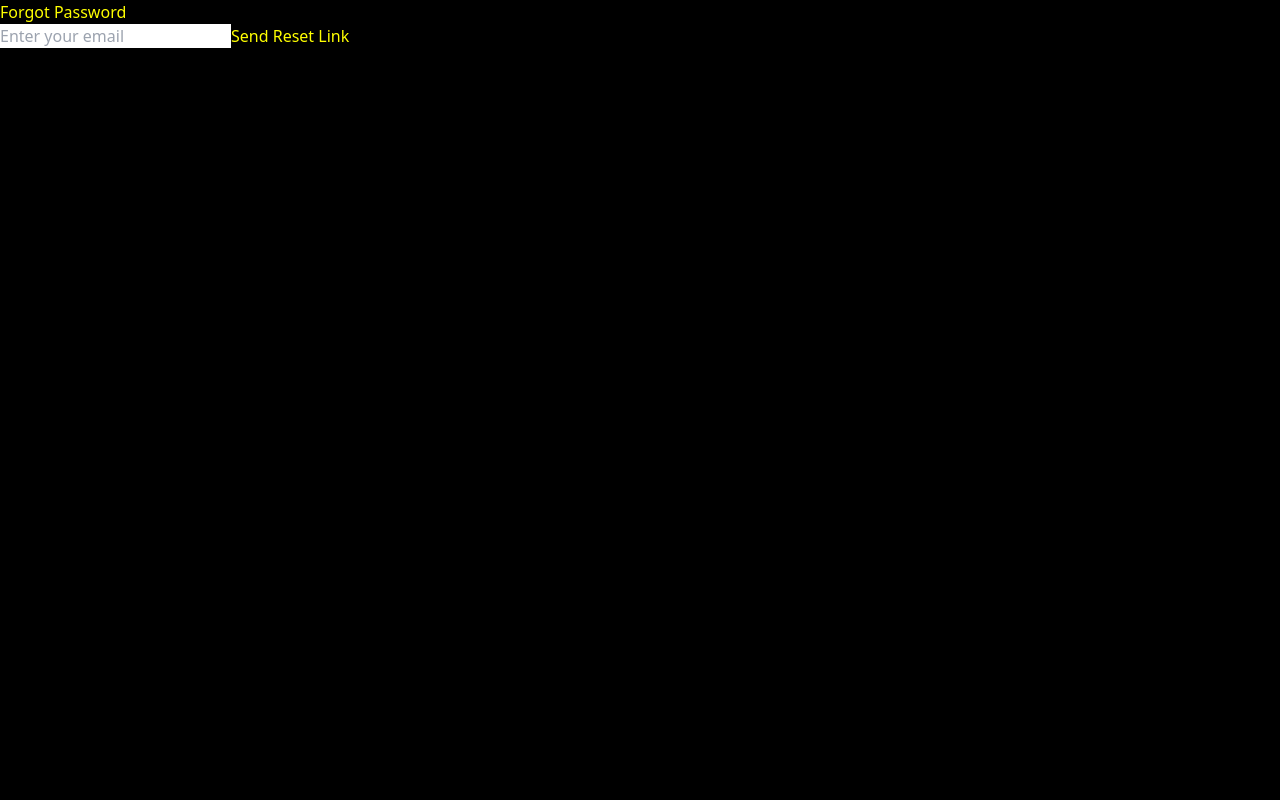
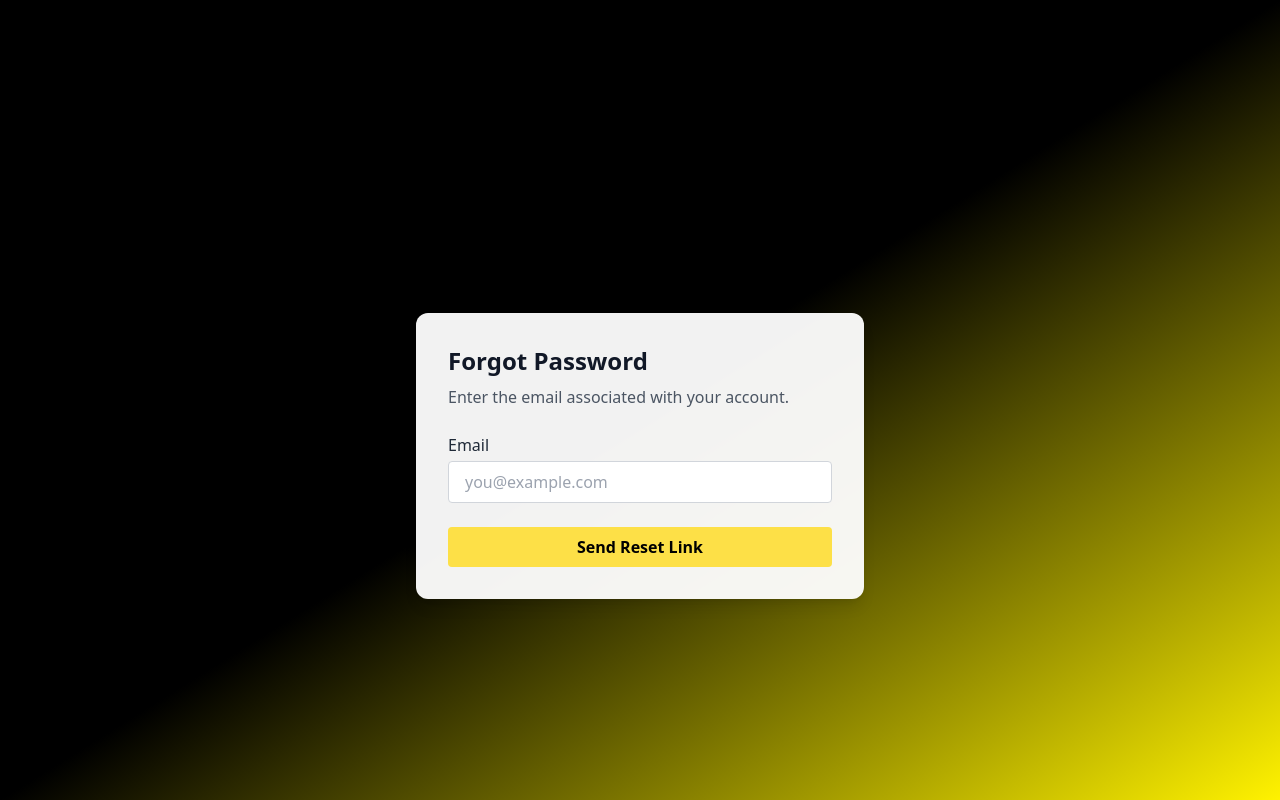
Before and after one commit to Faizal-Malek/urban-tokenization-survey, a React (Vite) app in the folder Frontend/: page /forgot-password in a window 1280 px wide. Built offline with nearby package versions, Linux system fonts and the light colour scheme.

Commit message:
Add third-party type declarations for bcrypt/nodemailer

```diff
--- a/Frontend/src/pages/ForgotPassword.tsx
+++ b/Frontend/src/pages/ForgotPassword.tsx
@@ -5,7 +5,7 @@ export default function ForgotPassword() {
   const [email, setEmail] = useState('');
   const [message, setMessage] = useState('');
 
-  const handleSubmit = async (e: React.FormEvent) => {
+  const submit = async (e: React.FormEvent) => {
     e.preventDefault();
     try {
       await axios.post('/api/auth/forgot-password', { email });
@@ -16,19 +16,28 @@ export default function ForgotPassword() {
   };
 
   return (
-    <div className="login-container">
-      <h2>Forgot Password</h2>
-      <form onSubmit={handleSubmit}>
-        <input
-          type="email"
-          placeholder="Enter your email"
-          value={email}
-          onChange={e => setEmail(e.target.value)}
-          required
-        />
-        <button type="submit">Send Reset Link</button>
-      </form>
-      {message && <p>{message}</p>}
+    <div className="min-h-screen bg-gradient-to-br from-black via-black to-[#FFF200] flex flex-col">
+      <main className="flex-1 flex items-center justify-center mt-28">
+        <div className="bg-white/95 rounded-xl shadow-lg p-8 w-full max-w-md">
+          <h2 className="text-2xl font-bold text-gray-900 mb-2">Forgot Password</h2>
+          <p className="text-gray-600 mb-6">Enter the email associated with your account.</p>
+          <form onSubmit={submit}>
+            <label className="block text-gray-800 font-medium mb-1">Email</label>
+            <input
+              type="email"
+              required
+              value={email}
+              onChange={(e) => setEmail(e.target.value)}
+              className="w-full mb-6 px-4 py-2 border border-gray-300 rounded focus:outline-none focus:ring-2 focus:ring-yellow-400"
+              placeholder="you@example.com"
+            />
+            <button className="w-full bg-yellow-300 hover:bg-yellow-400 text-black font-bold py-2 rounded">
+              Send Reset Link
+            </button>
+          </form>
+          {message && <p className="mt-4 text-center text-sm">{message}</p>}
+        </div>
+      </main>
     </div>
   );
 }
--- a/Frontend/src/pages/ResetPassword.tsx
+++ b/Frontend/src/pages/ResetPassword.tsx
@@ -7,7 +7,7 @@ export default function ResetPassword() {
   const params = new URLSearchParams(window.location.search);
   const token = params.get('token');
 
-  const handleSubmit = async (e: React.FormEvent) => {
+  const submit = async (e: React.FormEvent) => {
     e.preventDefault();
     try {
       await axios.post('/api/auth/reset-password', { token, password });
@@ -18,19 +18,27 @@ export default function ResetPassword() {
   };
 
   return (
-    <div className="login-container">
-      <h2>Reset Password</h2>
-      <form onSubmit={handleSubmit}>
-        <input
-          type="password"
-          placeholder="Enter new password"
-          value={password}
-          onChange={e => setPassword(e.target.value)}
-          required
-        />
-        <button type="submit">Reset Password</button>
-      </form>
-      {message && <p>{message}</p>}
+    <div className="min-h-screen bg-gradient-to-br from-black via-black to-[#FFF200] flex flex-col">
+      <main className="flex-1 flex items-center justify-center mt-28">
+        <div className="bg-white/95 rounded-xl shadow-lg p-8 w-full max-w-md">
+          <h2 className="text-2xl font-bold text-gray-900 mb-2">Reset Password</h2>
+          <form onSubmit={submit}>
+            <label className="block text-gray-800 font-medium mb-1">New Password</label>
+            <input
+              type="password"
+              required
+              value={password}
+              onChange={(e) => setPassword(e.target.value)}
+              className="w-full mb-6 px-4 py-2 border border-gray-300 rounded focus:outline-none focus:ring-2 focus:ring-yellow-400"
+              placeholder="Enter new password"
+            />
+            <button className="w-full bg-yellow-300 hover:bg-yellow-400 text-black font-bold py-2 rounded">
+              Reset Password
+            </button>
+          </form>
+          {message && <p className="mt-4 text-center text-sm">{message}</p>}
+        </div>
+      </main>
     </div>
   );
 }
```
Also changed, not shown: package.json (+7 -1 lines), 2 other files (tests, documents, lock files or other folders).
